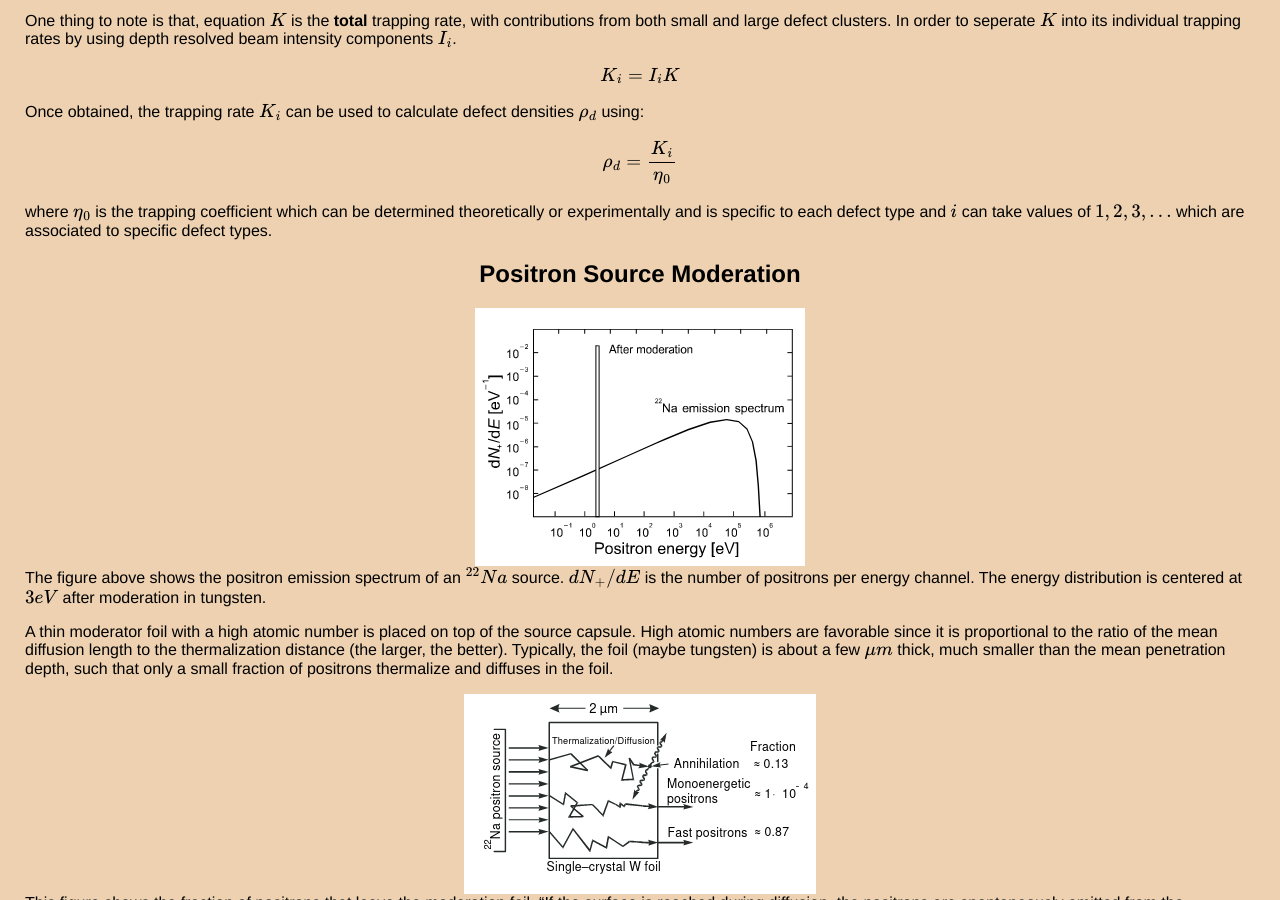
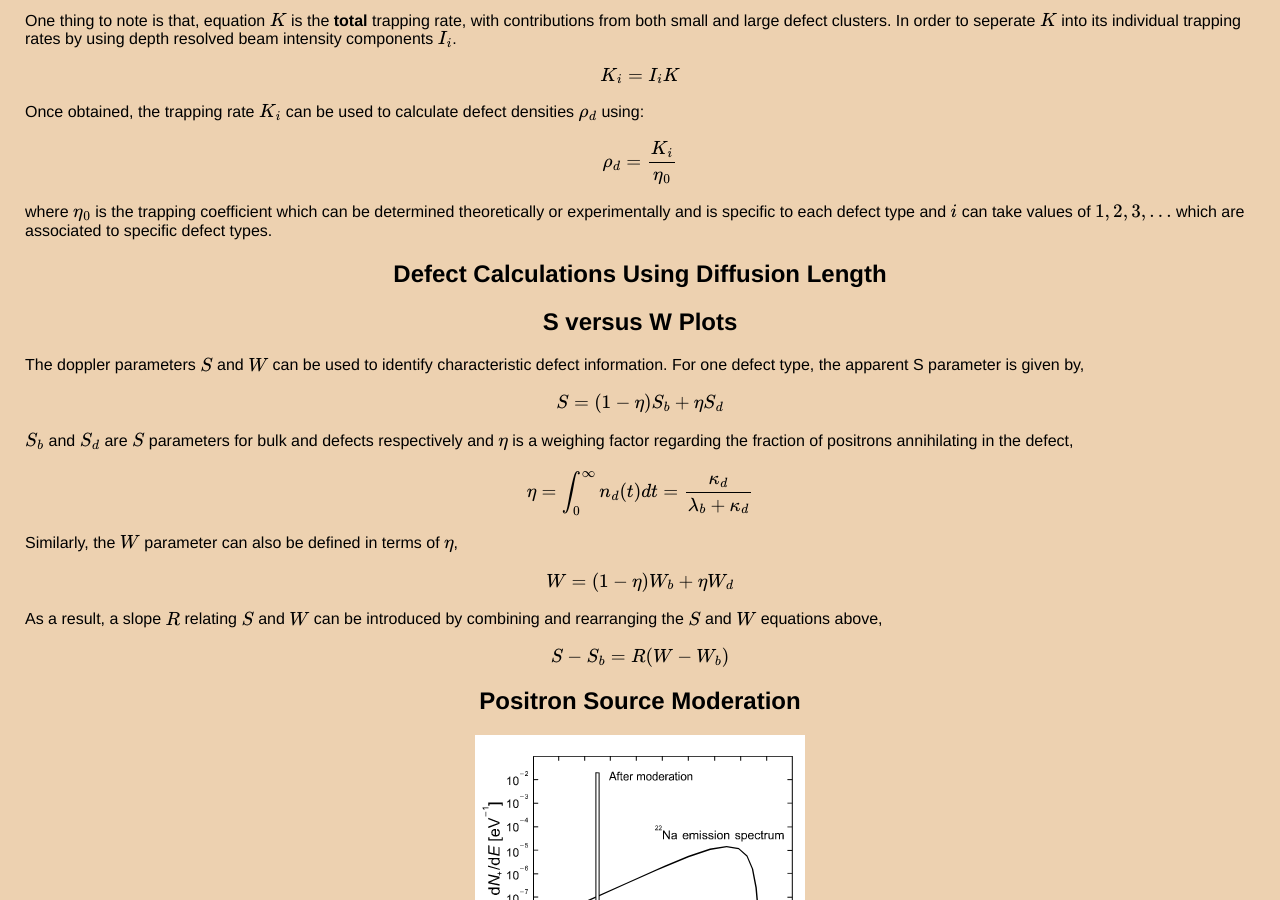
Before and after one commit to thaihangchung7/thaihangchung7.github.io, a Jekyll site: the page built from _notes/PositronAS.md, in a window 1280 px wide and 900 px high, scrolled down 8892 px. Built offline with Jekyll 4.4.1, drawn with Linux system fonts in a browser that asks for light colours; formulas are drawn with MathJax 3.

Commit message:
Information on S-W plots

```diff
--- a/_notes/PositronAS.md
+++ b/_notes/PositronAS.md
@@ -289,7 +289,25 @@ $$ \rho_{d} = \frac{K_{i}}{\eta_{0}}$$
 
 where $$\eta_{0}$$ is the trapping coefficient which can be determined theoretically or experimentally and is specific to each defect type and $$i$$ can take values of $$1,2,3,...$$ which are associated to specific defect types.
 
+## Defect Calculations Using Diffusion Length
 
+## S versus W Plots
+
+The doppler parameters $$S$$ and $$W$$ can be used to identify characteristic defect information. For one defect type, the apparent S parameter is given by,
+
+$$ S = (1-\eta)S_{b} + \eta S_{d} $$
+
+$$S_{b}$$ and $$S_{d}$$ are $$S$$ parameters for bulk and defects respectively and $$\eta$$ is a weighing factor regarding the fraction of positrons annihilating in the defect,
+
+$$\eta = \int_{0}^{\infty} n_{d} (t) dt = \frac{\kappa_{d}}{\lambda_{b} + \kappa_{d}} $$
+
+Similarly, the $$W$$ parameter can also be defined in terms of $$\eta$$,
+
+$$ W = (1-\eta) W_{b} + \eta W_{d}$$
+
+As a result, a slope $$R$$ relating $$S$$ and $$W$$ can be introduced by combining and rearranging the $$S$$ and $$W$$ equations above,
+
+$$S - S_{b} = R (W - W_{b})$$
 
 ## Positron Source Moderation
 
```
